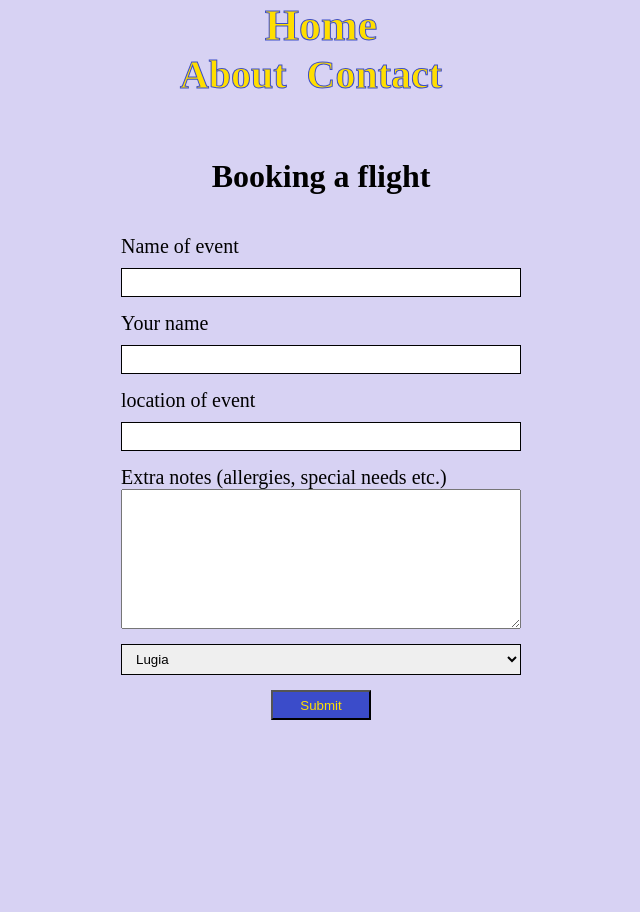
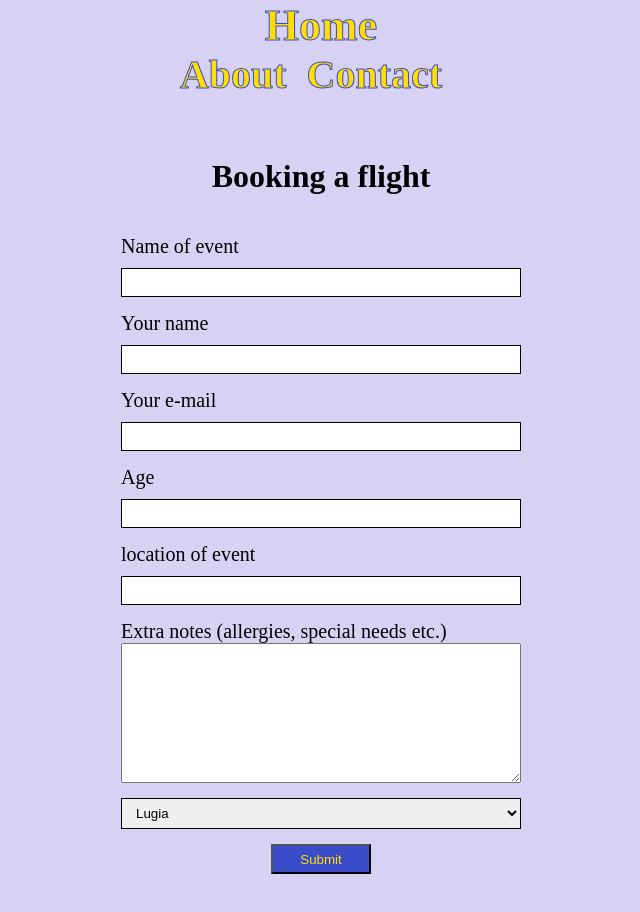
Before and after one commit to Howtoad/reactsolo, a React (Create React App) app: page /contact in a window 1280 px wide. Shown: the top 912 px of the page, without its empty margins (319-959 px from the left). Built offline with nearby package versions, Linux system fonts and the light colour scheme.

Commit message:
resolver validation

```diff
--- a/package.json
+++ b/package.json
@@ -4,6 +4,7 @@
   "private": true,
   "dependencies": {
     "@emotion/react": "^11.9.0",
+    "@hookform/resolvers": "^2.8.10",
     "@testing-library/jest-dom": "^5.16.4",
     "@testing-library/react": "^13.3.0",
     "@testing-library/user-event": "^13.5.0",
@@ -12,7 +13,8 @@
     "react-hook-form": "^7.31.3",
     "react-router-dom": "^6.3.0",
     "react-scripts": "5.0.1",
-    "web-vitals": "^2.1.4"
+    "web-vitals": "^2.1.4",
+    "yup": "^0.32.11"
   },
   "scripts": {
     "start": "react-scripts start",
--- a/src/Contact.jsx
+++ b/src/Contact.jsx
@@ -1,12 +1,40 @@
 import { css } from "@emotion/react";
 /** @jsxImportSource @emotion/react */
 import { useForm } from "react-hook-form";
+import { yupResolver } from "@hookform/resolvers/yup";
+import * as yup from "yup";
 const Contact = () => {
+  const schema = yup
+    .object({
+      firstName: yup
+        .string()
+        .lowercase()
+        .required("Please fill in your name")
+        .min(2, "Your name isnt that short"),
+      eventName: yup
+        .string()
+        .lowercase()
+        .required("Don't forget to name the event")
+        .max(25, "YEah ok buddy, the event name isnt that long"),
+      email: yup
+        .string()
+        .required("Please fill in your email")
+        .email("must be a vlid one sir or mam"),
+      age: yup
+        .number()
+        .typeError("Please fill in your age")
+        .required("")
+        .min(16, "You must be at least 16 to get a flight to an event")
+        .max(55, "No older than 55 due to risk of health issues"),
+    })
+    .required();
   const {
     register,
     handleSubmit,
     formState: { errors },
-  } = useForm();
+  } = useForm({
+    resolver: yupResolver(schema),
+  });
   const onSubmit = (data) => console.log(data);
   const styles = {
     contact: css`
@@ -56,30 +84,23 @@ const Contact = () => {
       <form onSubmit={handleSubmit(onSubmit)} autoComplete="off">
         <label>
           Name of event
-          <input
-            type="text"
-            {...register("eventName", {
-              required: true,
-              minLength: 5,
-            })}
-          ></input>
-          <p>
-            {errors.eventName?.type === "required" && " Please name the event"}
-            {errors.eventName?.type === "minLength" &&
-              " No way the event name is that short buddy"}
-          </p>
+          <input type="text" {...register("eventName")}></input>
+          <p>{errors.eventName?.message}</p>
         </label>
         <label>
           Your name
-          <input
-            type="text"
-            {...register("firstName", { required: true, minLength: 2 })}
-          ></input>
-          <p>{errors.firstName?.type === "required" && " Name is required"}</p>
-          <p>
-            {errors.firstName?.type === "minLength" &&
-              " Name must be at least 2 letter"}
-          </p>
+          <input type="text" {...register("firstName")}></input>
+          <p>{errors.firstName?.message}</p>
+        </label>
+        <label>
+          Your e-mail
+          <input type="text" {...register("email")}></input>
+          <p>{errors.email?.message}</p>
+        </label>
+        <label>
+          Age
+          <input type="number" {...register("age")}></input>
+          <p>{errors.age?.message}</p>
         </label>
         <label>
           location of event
```
Also changed, not shown: 1 other file (tests, documents, lock files or other folders).
